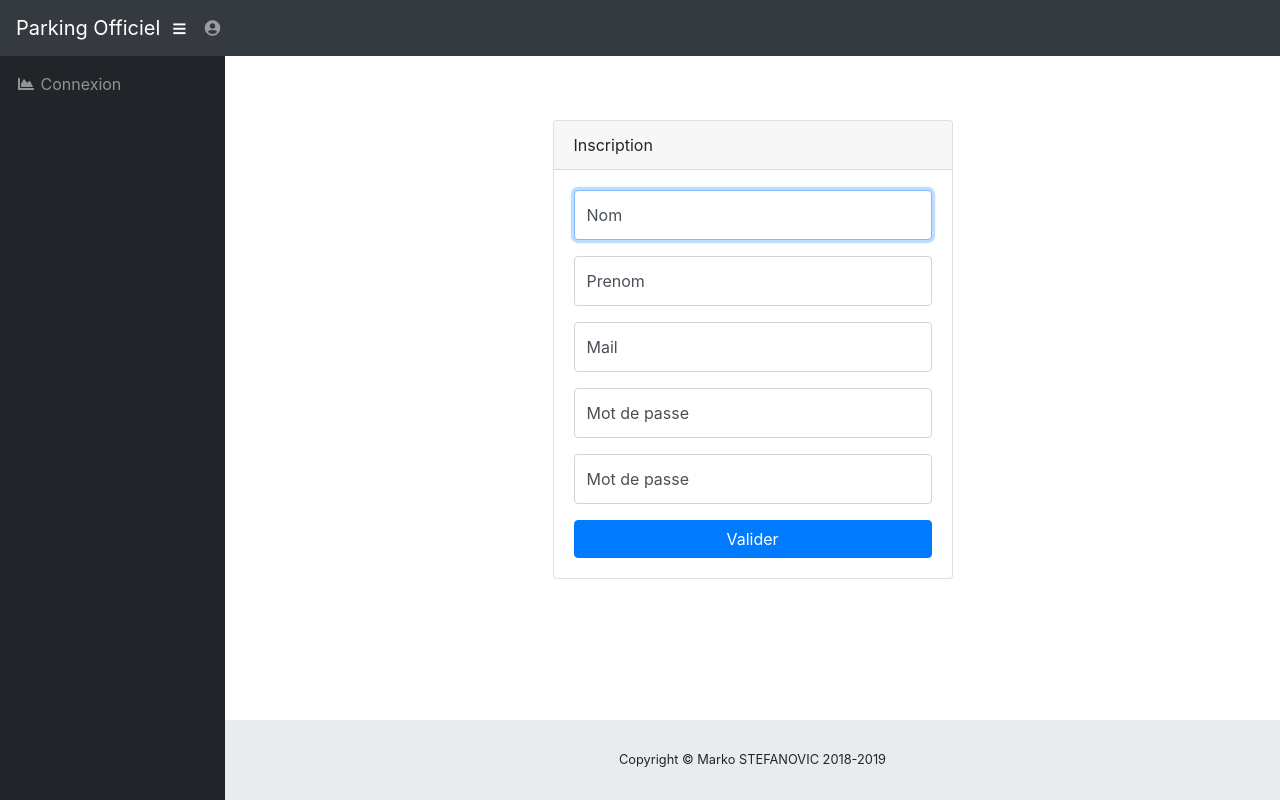
After one commit to MarkoStefanovic-98/ParkingBts, a PHP site: template View/incriptionView.php in a window 1280 px wide. The commit adds this page. Run offline with PHP 8.4, Linux system fonts and the light colour scheme; the template is opened without the code that fills it, so the values that code supplies are empty; some libraries are stand-ins or nearby versions.

Commit message:
ajout de l'inscription

```diff
--- /dev/null
+++ b/View/incriptionView.php
@@ -0,0 +1,43 @@
+<div class="container">
+    <div class="card card-login mx-auto mt-5">
+        <div class="card-header">Inscription</div>
+        <div class="card-body">
+
+
+            <form method="POST">
+                <div class="form-group">
+
+                    <div class="form-label-group">
+                        <input type="text" id="inputText" name="nom" class="form-control" placeholder="Nom" required="required" autofocus="autofocus">
+                        <label for="inputNom">Nom</label>
+                    </div>
+
+                </div>
+                <div class="form-group">
+                    <div class="form-label-group">
+                        <input type="text" id="inputText" name="prenom" class="form-control" placeholder="Prenom" required="required">
+                        <label for="inputPrenom">Prenom</label>
+                    </div>
+                </div>
+                <div class="form-group">
+                    <div class="form-label-group">
+                        <input type="email" id="inputEmail" name="mail" class="form-control" placeholder="Mail" required="required">
+                        <label for="inputMail">Mail</label>
+                    </div>
+                </div>
+                <div class="form-group">
+                    <div class="form-label-group">
+                        <input type="password" id="inputPassword" name="mdp" class="form-control" placeholder="mdp" required="required">
+                        <label for="inputMdp">Mot de passe</label>
+                    </div>
+                </div>                   <div class="form-group">
+                    <div class="form-label-group">
+                        <input type="password" id="inputPassword" name="mdp" class="form-control" placeholder="mdp" required="required">
+                        <label for="inputMdp">Mot de passe</label>
+                    </div>
+                </div>
+                <button class="btn btn-primary btn-block" name="submit_inscription">Valider</button>
+            </form>
+        </div>
+    </div>
+</div>
--- a/View/userView.php
+++ b/View/userView.php
@@ -1,7 +1,7 @@
 <center>
     <h1>
 
-        Bienvenue Grand ADMIN
+        Bienvenue Grand USER
 
     </h1></center>
 <nav>
```
Also changed, not shown: Controller/inscription.php (added, +70 -0 lines), Modele/inscriptionModele.php (added, +17 -0 lines), View/inscriptionView.php (added, +61 -0 lines).
